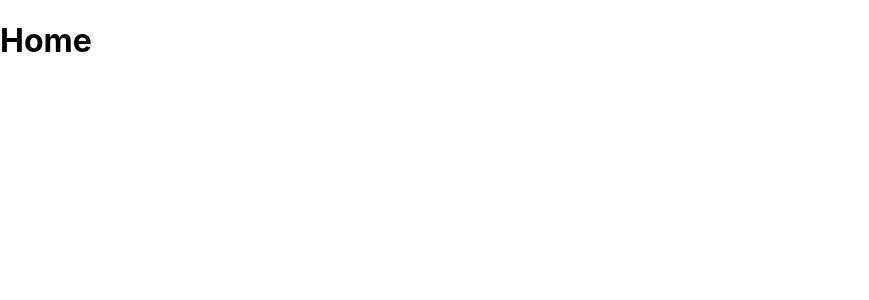
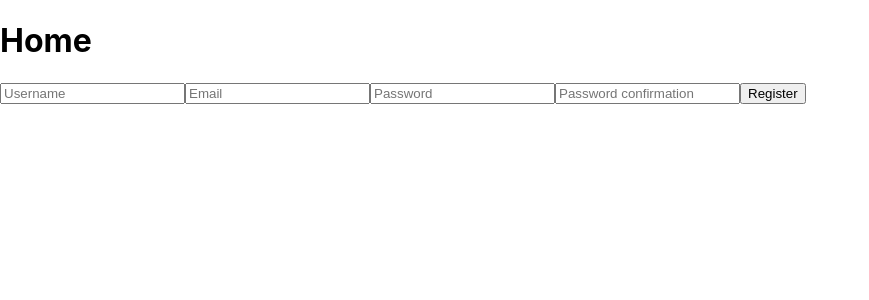
Before and after one commit to julian3493/capstone-tracking-app, a React (Create React App) app: page / in a window 1280 px wide. Shown: the top 300 px of the page, without its empty margins (0-869 px from the left). Built offline with nearby package versions, Linux system fonts and the light colour scheme.

Commit message:
create registration component

```diff
--- a/package.json
+++ b/package.json
@@ -6,6 +6,7 @@
     "@testing-library/jest-dom": "^5.11.4",
     "@testing-library/react": "^11.1.0",
     "@testing-library/user-event": "^12.1.10",
+    "axios": "^0.23.0",
     "react": "^17.0.2",
     "react-dom": "^17.0.2",
     "react-router-dom": "^5.3.0",
--- a/src/components/Home.js
+++ b/src/components/Home.js
@@ -1,8 +1,10 @@
 import React from 'react';
+import Registration from './Registration';
 
 const Home = () => (
   <div>
     <h1>Home</h1>
+    <Registration />
   </div>
 );
 
--- /dev/null
+++ b/src/components/Registration.js
@@ -0,0 +1,37 @@
+import React, { useState } from 'react';
+
+const Registration = () => {
+  const [user, setUser] = useState({
+    username: '',
+    email: '',
+    password: '',
+    password_confirmation: '',
+  });
+
+  const handleSubmit = (e) => {
+    console.log(user);
+    e.preventDefault();
+  };
+
+  const handleChange = (e) => {
+    setUser({
+      ...user,
+      [e.target.name]: e.target.value,
+    });
+    e.preventDefault();
+  };
+
+  return (
+    <div className="form-div">
+      <form className="resgister" onSubmit={handleSubmit}>
+        <input type="text" name="username" placeholder="Username" value={user.username} onChange={handleChange} required />
+        <input type="email" name="email" placeholder="Email" value={user.email} onChange={handleChange} required />
+        <input type="password" name="password" placeholder="Password" value={user.password} onChange={handleChange} required />
+        <input type="password" name="password_confirmation" placeholder="Password confirmation" value={user.password_confirmation} onChange={handleChange} required />
+        <button type="submit">Register</button>
+      </form>
+    </div>
+  );
+};
+
+export default Registration;
```
Also changed, not shown: 1 other file (tests, documents, lock files or other folders).
